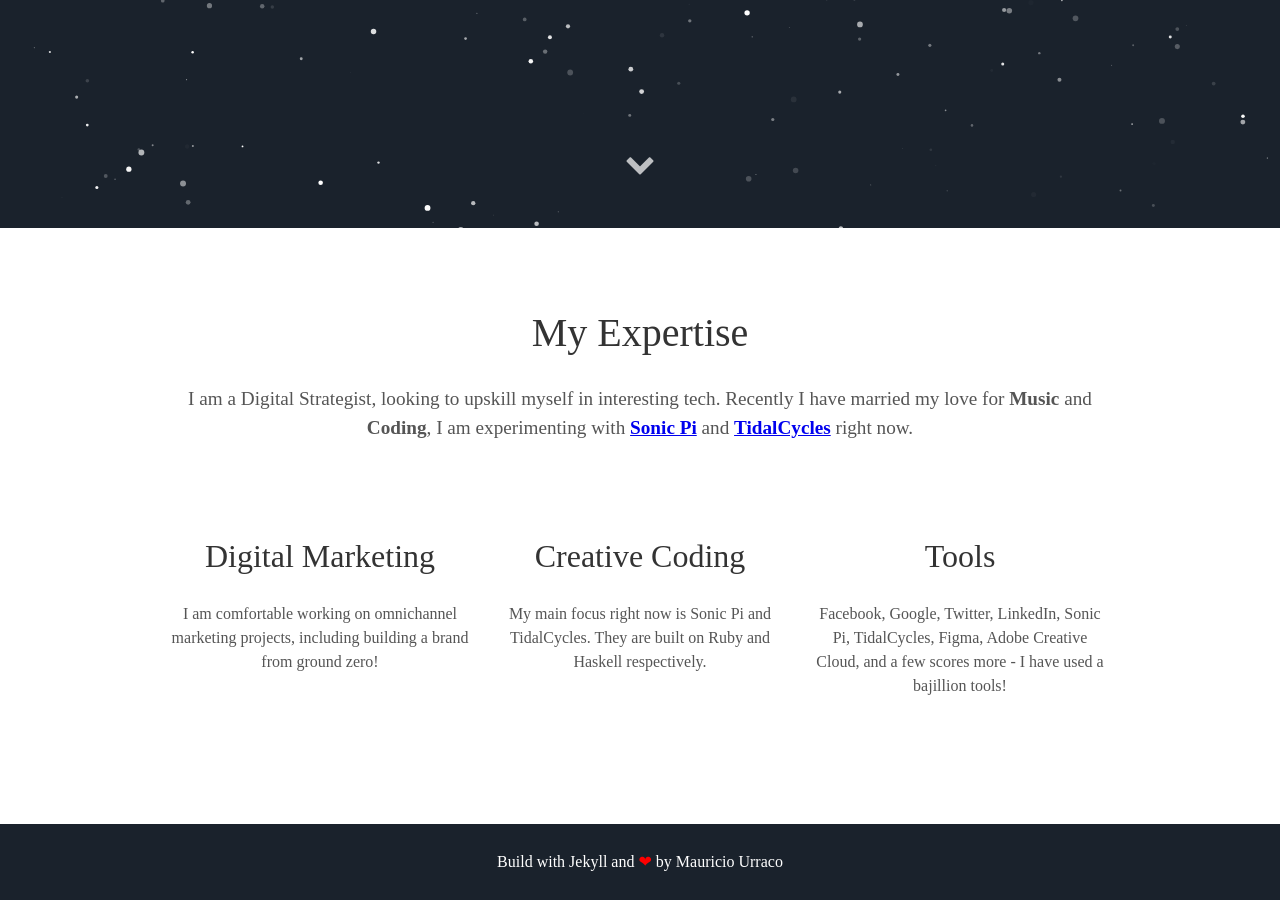
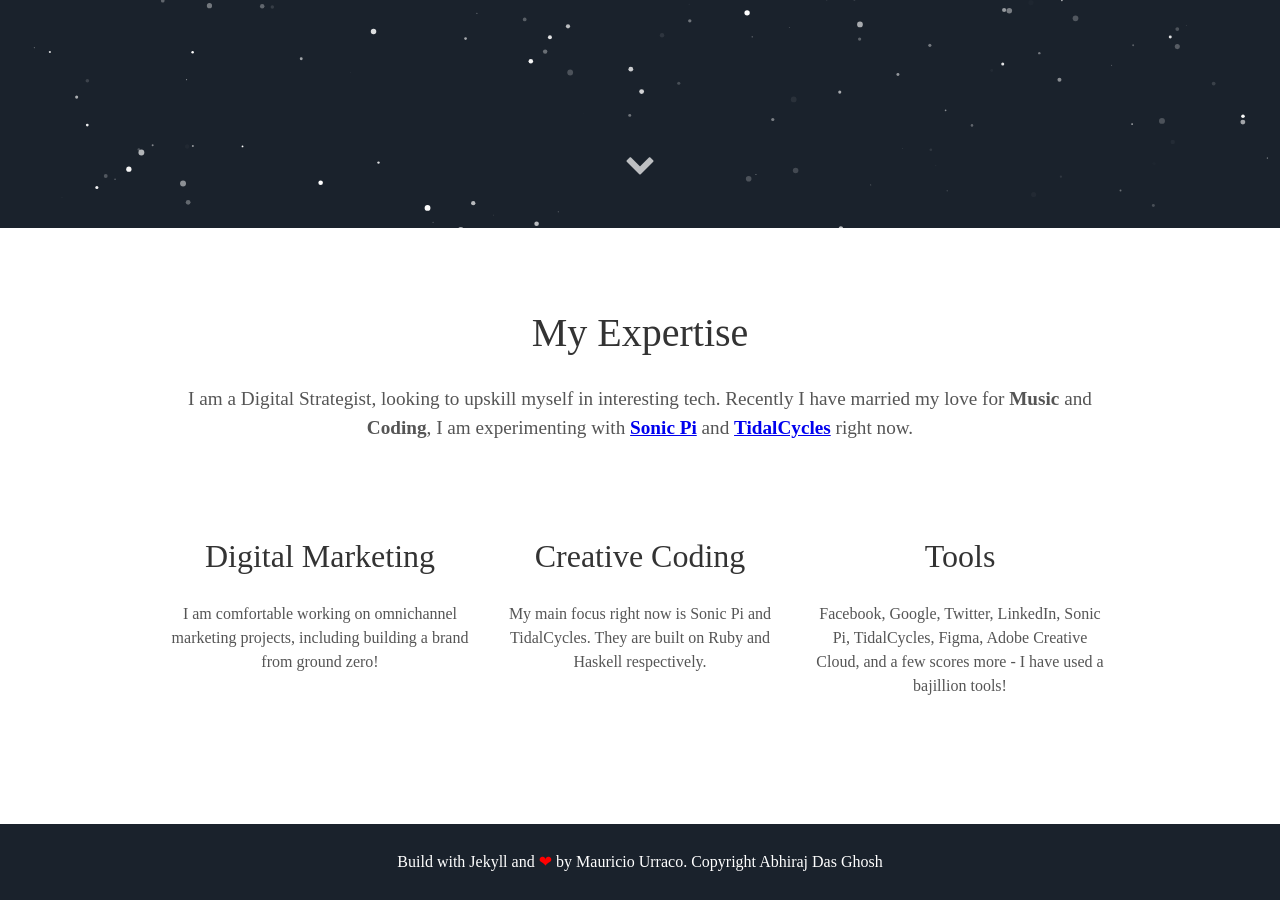
Before and after one commit to abhirajdg/abhirajdg.github.io, a Jekyll site: the page built from index.html, in a window 1280 px wide and 900 px high, scrolled down 672 px. Built offline with Jekyll 4.4.1, drawn with Linux system fonts in a browser that asks for light colours; some web fonts are replaced.

Commit message:
Edited Footer and Header

```diff
--- a/_includes/footer.html
+++ b/_includes/footer.html
@@ -1,6 +1,6 @@
 <footer class="footer">
     <!-- <p>&copy; {{ site.username }}</p> -->
-    <p>Build with Jekyll and <span class="love">❤</span> by <a href="https://github.com/murraco">Mauricio Urraco</a></p>
+    <p>Build with Jekyll and <span class="love">❤</span> by <a href="https://github.com/murraco">Mauricio Urraco</a>. Copyright Abhiraj Das Ghosh</p>
 </footer>
 <script src="//cdn.jsdelivr.net/particles.js/2.0.0/particles.min.js"></script>
 <script src="{{ '/assets/js/sweet-scroll.min.js' | prepend: site.baseurl }}"></script>
--- a/_includes/header.html
+++ b/_includes/header.html
@@ -5,11 +5,10 @@
         <span class="site-description">{{ site.user_title }}</span>
       </h1>
       <div class="header-icons">
-        <a aria-label="Send email" href="mailto:mauriurraco@gmail.com"><i class="icon fa fa-envelope"></i></a>
-        <a aria-label="My Instagram" target="_blank" href="https://www.instagram.com/mauriciourraco7"><i class="icon fa fa-instagram" aria-hidden="true"></i></a>
-        <a aria-label="My Facebook" target="_blank" href="https://www.facebook.com/mauricio.urraco"><i class="icon fa fa-facebook" aria-hidden="true"></i></a>
-        <a aria-label="My LinkedIn" target="_blank" href="https://www.linkedin.com/in/murraco"><i class="icon fa fa-linkedin-square" aria-hidden="true"></i></a>
-        <a aria-label="My Github" target="_blank" href="https://github.com/murraco"><i class="icon fa fa-github-alt" aria-hidden="true"></i></a>
+        <a aria-label="Send email" href="mailto:bonglebowski@abhirajdg.in"><i class="icon fa fa-envelope"></i></a>
+        <a aria-label="My Instagram" target="_blank" href="https://www.instagram.com/bong_lebowski"><i class="icon fa fa-instagram" aria-hidden="true"></i></a>
+        <a aria-label="My LinkedIn" target="_blank" href="https://www.linkedin.com/in/abhirajdg/"><i class="icon fa fa-linkedin-square" aria-hidden="true"></i></a>
+        <a aria-label="My Github" target="_blank" href="https://github.com/abhirajdg"><i class="icon fa fa-github-alt" aria-hidden="true"></i></a>
       </div>
       <div class="header-links">
         <!-- <a class="link" href="#about" data-scroll>About Me</a> -->
```
